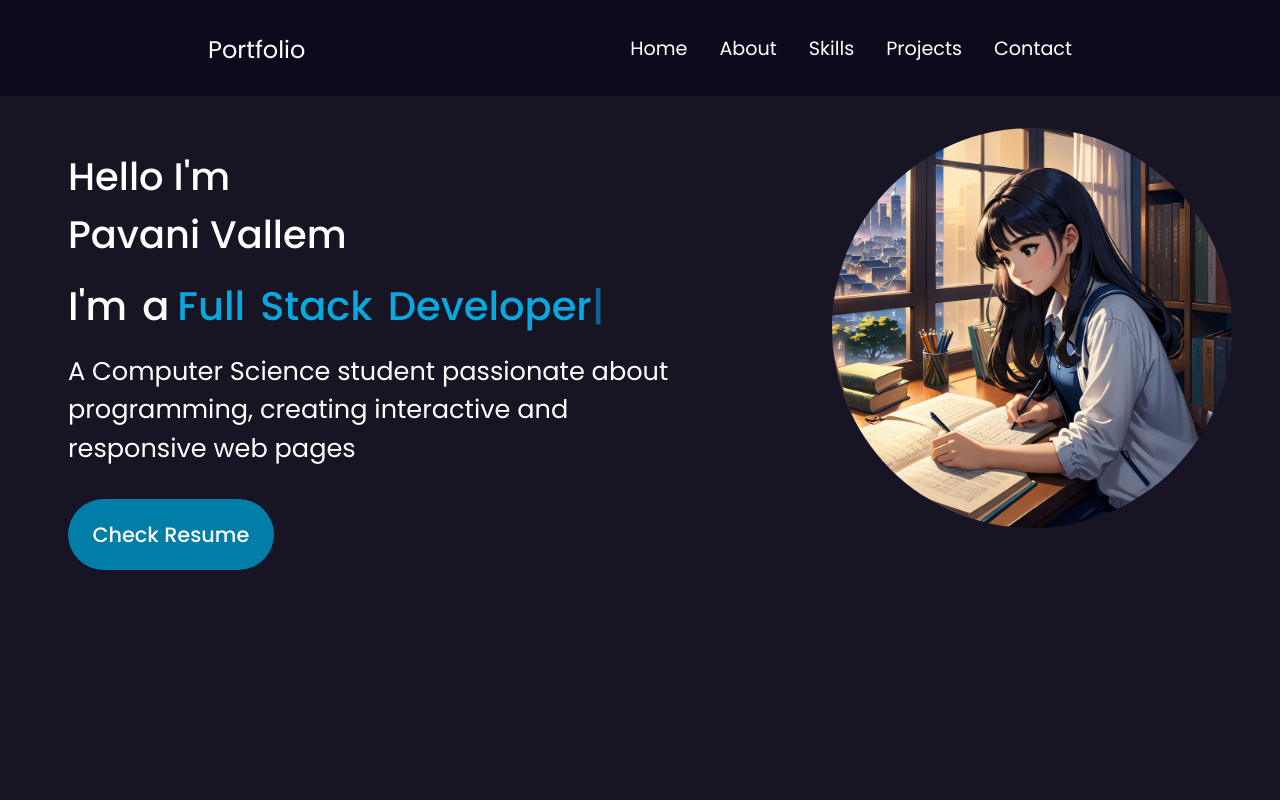
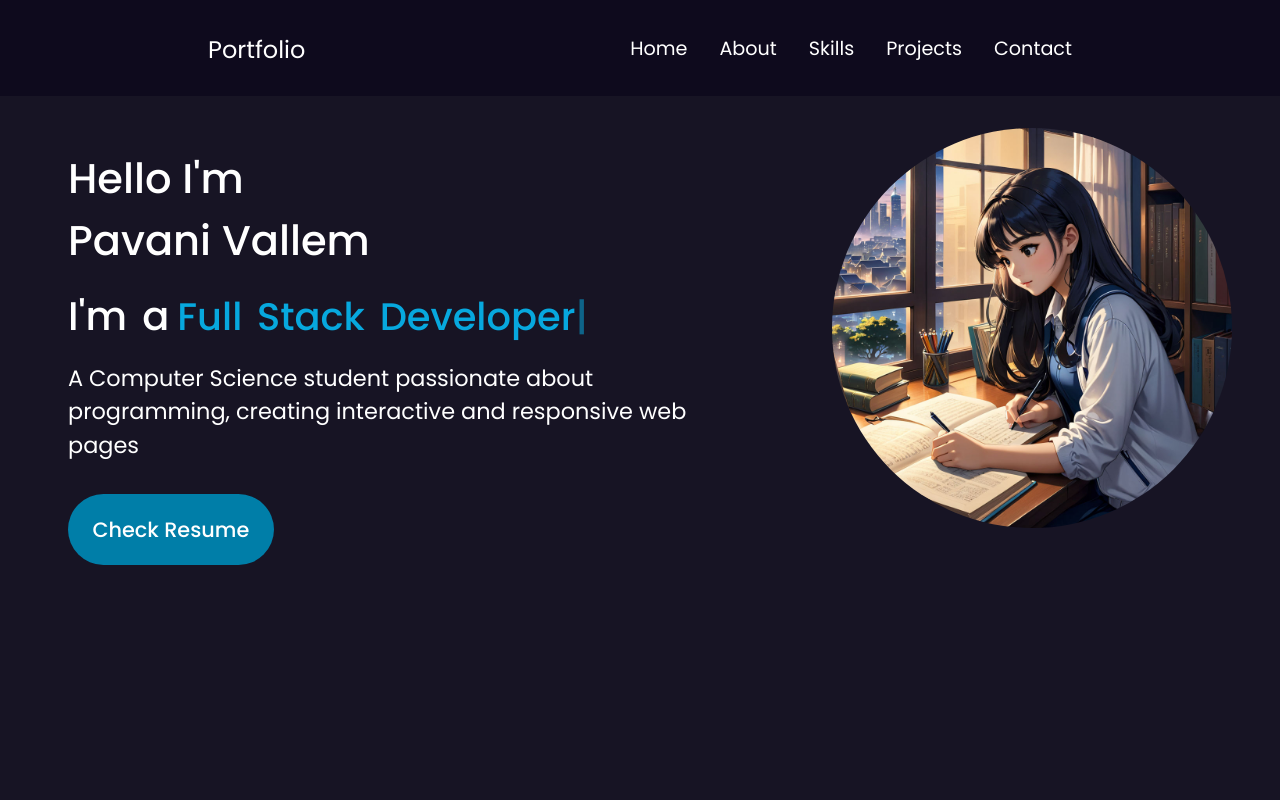
Before and after one commit to Pavani1006/Portfolio, a React (Create React App) app: page / in a window 1280 px wide. Shown: the top 800 px of the page. Built offline with nearby package versions, Linux system fonts and the light colour scheme.

Commit message:
first commit

```diff
--- a/src/components/Home.css
+++ b/src/components/Home.css
@@ -15,7 +15,7 @@
   padding: 20px;
  }
 .introText,.introAbout{
-    font-size: 2.4rem;
+    font-size: 2.6rem;
     font-weight: 500;
 }
 .introPara{
@@ -26,7 +26,7 @@
     word-spacing: 0.3rem;
 }
 .introtxt{
-    font-size: 1.6rem;
+    font-size: 1.4rem;
     max-width: 40rem;
     margin-bottom: 2rem;
 }
@@ -44,7 +44,7 @@
     color: #7bd6f5;
     color: #07a8de;
     padding-left: 0.5rem;
-    font-size: 2.5rem;
+    font-size: 2.4rem;
 }
   .resume {
     position: relative;
```
